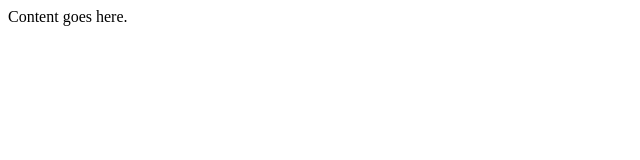
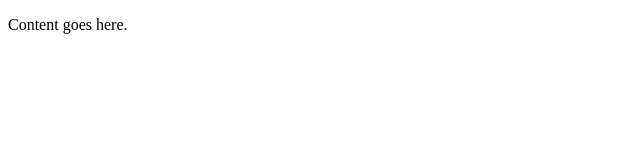
Before and after one commit to Ben-Bryant/ben-bryant.github.io, a plain HTML site: page index.html in a window 1280 px wide. Shown: the whole page, without its empty margins (0-640 px from the left). Drawn offline with Linux system fonts and the light colour scheme.

Commit message:
Update index.html

```diff
--- a/index.html
+++ b/index.html
@@ -2,10 +2,8 @@
   <html>
     <head>
       <title>HTML TEMP</title>
-<meta name="description" content="Our first page">
-<meta name="keywords" content="html tutorial template">
     </head>
     <body>
-Content goes here.
+      <p>Content goes here.</p>
     </body>
 </html>
```
Lines whose indentation alone changed are shown as unchanged.
